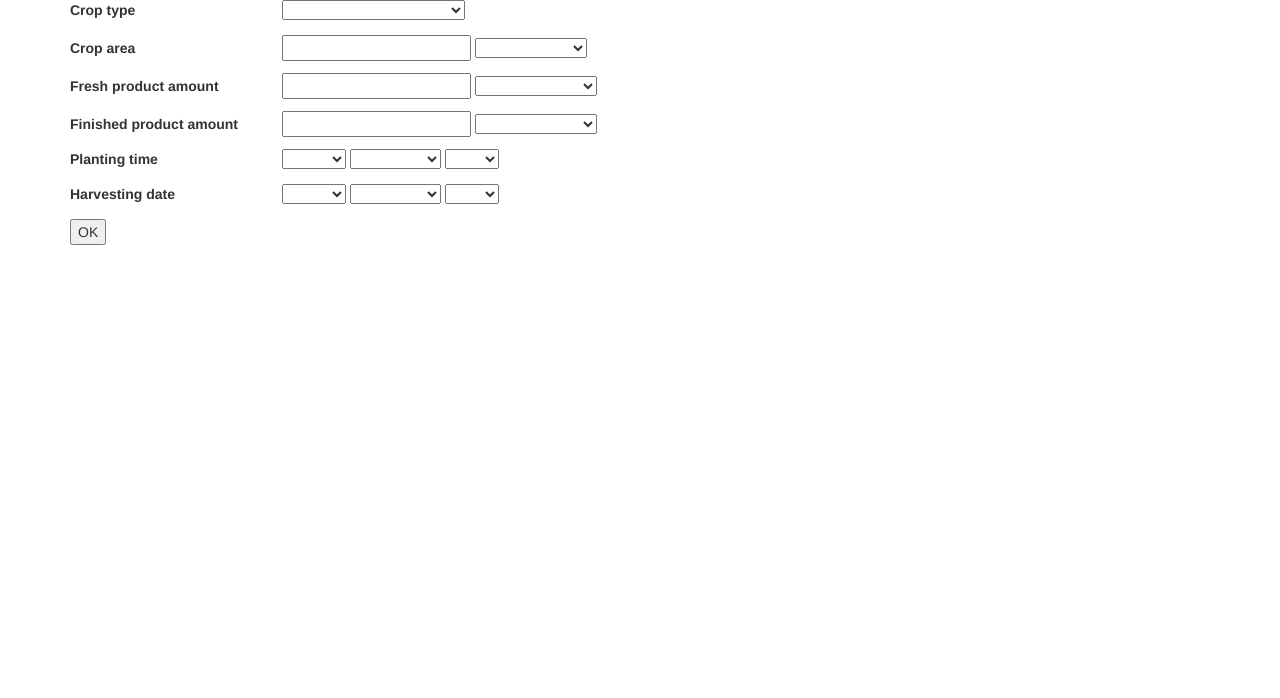
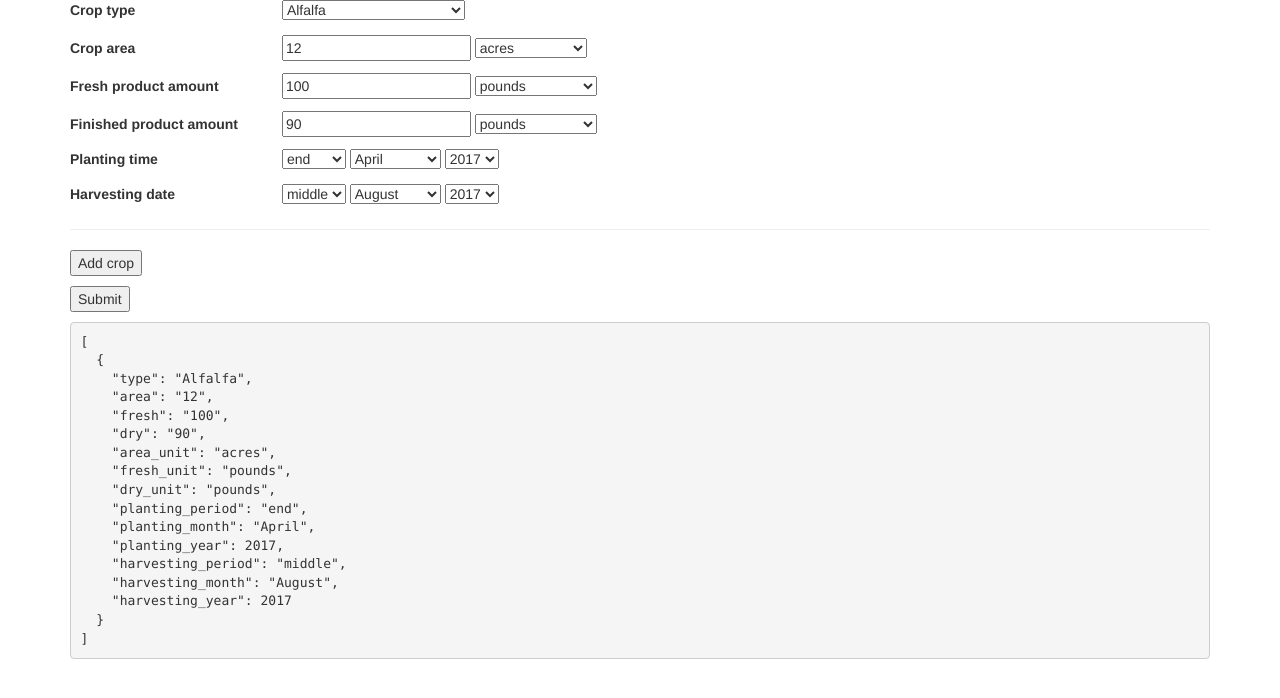
Before and after one commit to stefek99/hack4climate, a plain HTML site: page form.html in a window 1280 px wide. Drawn offline with Linux system fonts and the light colour scheme.

Commit message:
input form

```diff
--- a/form.html
+++ b/form.html
@@ -89,59 +89,106 @@
 
         $scope.data = data;
 
+        $scope.crops = [{
+          "type": "Alfalfa",
+          "area": "12",
+          "fresh": "100",
+          "dry": "90",
+          "area_unit": "acres",
+          "fresh_unit": "pounds",
+          "dry_unit": "pounds",
+          "planting_period": "end",
+          "planting_month": "April",
+          "planting_year": 2017,
+          "harvesting_period": "middle",
+          "harvesting_month": "August",
+          "harvesting_year": 2017
+        }];
+
+        $scope.addCrop = function() {
+          $scope.crops.push({});
+        }
+
+        $scope.removeCrop = function(crop) {
+          var index = $scope.crops.indexOf(crop);
+          $scope.crops.splice(index, 1);
+        };
+
         $scope.submit = function() {
-          $http.post("http://localhost:8000");
+          $http.post("http://localhost:8000", $scope.crops);
         };
 
       });
     </script>
+
+    <style>
+      label {
+        display: inline-block;
+        width: 208px;
+      }
+    </style>
+
   </head>
   <body ng-app="app" ng-controller="ctrl" class="container">
 
-    <form id="crops" ng-submit="submit()">
+    <form ng-submit="submit()">
+
+      <div ng-repeat="crop in crops">
 
         <p>
-      <label for="id_crop_type" style="display: inline-block; width: 208px;">Crop type</label>
-      <select id="id_crop_type" name="crop_type" ng-model="crop_type" ng-options="crop for crop in data.crops"></select>
+          <label for="id_crop_type">Crop type</label>
+          <select id="id_crop_type" name="crop_type" ng-model="crop.type" ng-options="crop for crop in data.crops"></select>
         </p>
 
         <p>
-      <label for="id_field_size_value" style="display: inline-block; width: 208px;">Crop area</label>
-      <input id="id_field_size_value" name="field_size_value" type="text">
-      <select ng-model="field_area_unit" ng-options="unit for unit in data.area"></select>
+          <label for="id_field_size_value">Crop area</label>
+          <input id="id_field_size_value" ng-model="crop.area"type="text">
+          <select ng-model="crop.area_unit" ng-options="unit for unit in data.area"></select>
         </p>
 
         <p>
-      <label for="id_product_fresh_value" style="display: inline-block; width: 208px;">Fresh product amount</label>
-      <input id="id_product_fresh_value" name="product_fresh_value" type="text">
-      <select ng-model="product_fresh_value" ng-options="unit for unit in data.units"></select>
+          <label for="id_product_fresh_value">Fresh product amount</label>
+          <input id="id_product_fresh_value" ng-model="crop.fresh"type="text">
+          <select ng-model="crop.fresh_unit" ng-options="unit for unit in data.units"></select>
         </p>
 
         <p>
-      <label for="id_product_dry_value" style="display: inline-block; width: 208px;">Finished product amount</label>
-      <input id="id_product_dry_value" name="product_dry_value" type="text">
-      <select ng-model="product_dry_unit" ng-options="unit for unit in data.units"></select>
+          <label for="id_product_dry_value">Finished product amount</label>
+          <input id="id_product_dry_value" ng-model="crop.dry" type="text">
+          <select ng-model="crop.dry_unit" ng-options="unit for unit in data.units"></select>
         </p>
 
         <p>
-      <label for="id_date_planting_time" style="display: inline-block; width: 208px;">Planting time</label>
-      <select ng-model="date_planting_period" ng-options="unit for unit in data.period" id="id_date_planting_time"></select>
-      <select ng-model="date_planting_month" ng-options="unit for unit in data.months"></select>
-      <select ng-model="date_planting_year" ng-options="unit for unit in data.years"></select>
+          <label for="id_date_planting_time">Planting time</label>
+          <select ng-model="crop.planting_period" ng-options="unit for unit in data.period" id="id_date_planting_time"></select>
+          <select ng-model="crop.planting_month" ng-options="unit for unit in data.months"></select>
+          <select ng-model="crop.planting_year" ng-options="unit for unit in data.years"></select>
         </p>
 
         <p>
-      <label for="id_date_harvesting_time" style="display: inline-block; width: 208px;">Harvesting date</label>
-      <select ng-model="date_harvesting_period" ng-options="unit for unit in data.period" id="id_date_harvesting_time"></select>
-      <select ng-model="date_harvesting_month" ng-options="unit for unit in data.months"></select>
-      <select ng-model="date_harvesting_year" ng-options="unit for unit in data.years"></select>
+          <label for="id_date_harvesting_time">Harvesting date</label>
+          <select ng-model="crop.harvesting_period" ng-options="unit for unit in data.period" id="id_date_harvesting_time"></select>
+          <select ng-model="crop.harvesting_month" ng-options="unit for unit in data.months"></select>
+          <select ng-model="crop.harvesting_year" ng-options="unit for unit in data.years"></select>
+        </p>
+
+        <a href ng-click="removeCrop(crop)" ng-show="$index !== 0">remove crop</a>
+
+        <hr>
+
+      </div>
+
+      <p>
+        <input type="button" value="Add crop" ng-click="addCrop()">
       </p>
 
       <p>
-      <input type="submit" value="OK">
+        <input type="submit" value="Submit">
       </p>
 
     </form>
 
+    <pre>{{ crops | json }}</pre>
+
   </body>
 </html>
```
Lines whose indentation alone changed are shown as unchanged.
